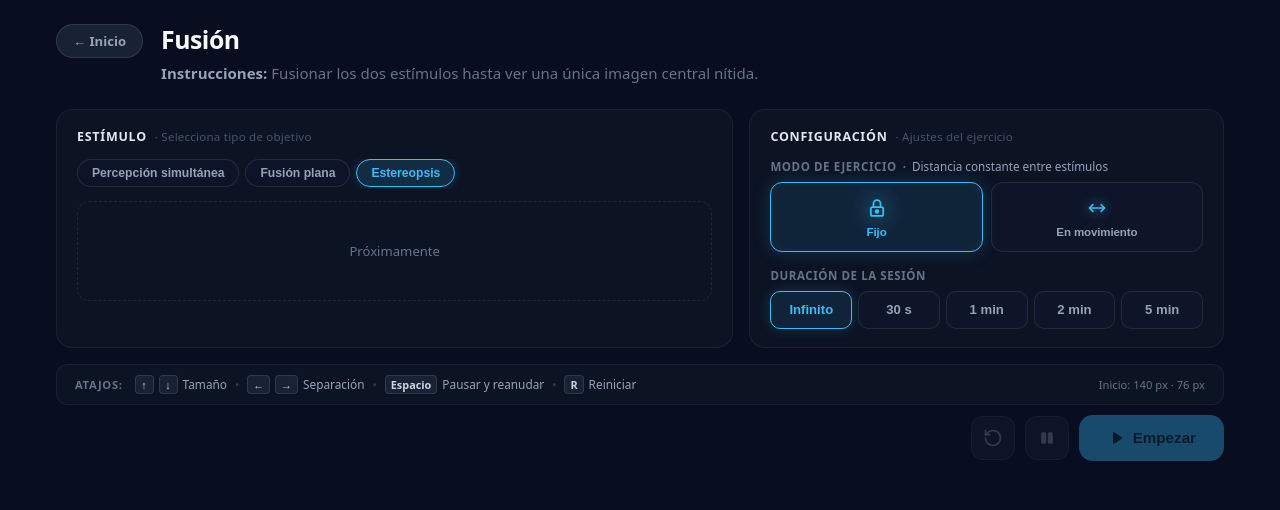
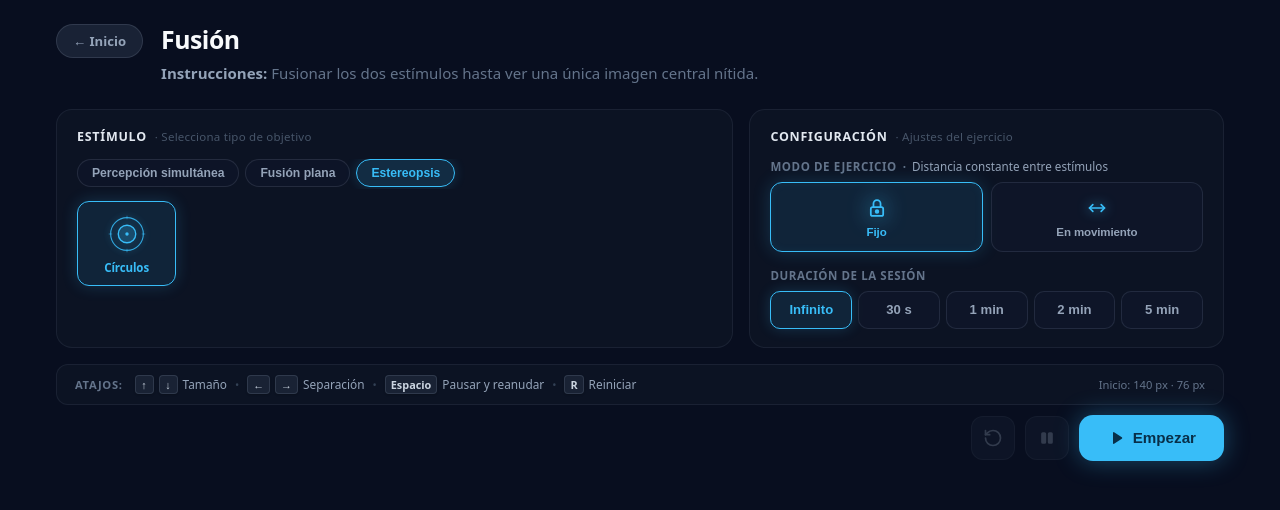
Before and after one commit to belencera/eyevt-app, a Next.js app: page /games/fusion in a window 1280 px wide. Both pictures are taken after a click on the tab "Estereopsis". Shown: the top 510 px of the page. Built offline with nearby package versions, Linux system fonts and the light colour scheme.

Commit message:
Add: círculos concéntricos

```diff
--- /dev/null
+++ b/app/games/fusion/data/stereopsis.js
@@ -0,0 +1,87 @@
+import React from 'react'
+
+/**
+ * Renderiza el estímulo vectorial de anillos concéntricos con disparidad horizontal.
+ *
+ * - Anillo exterior: permanece centrado en (50, 50) en ambos ojos como plano de referencia (disparidad cero).
+ * - Marcas de alineación cardinales: facilitan la correspondencia sensorial y el anclaje fusional.
+ * - Anillo interior y punto central: desplazados horizontalmente según el valor de 'disparity'
+ *   para inducir la percepción de profundidad 3D (relieve hacia el usuario o profundidad hacia el fondo).
+ */
+export function StereoConcentricRingsSVG({ size = 76, disparity = 0, isPreview = false }) {
+  const color = '#38bdf8'
+  const innerCx = 50 + disparity
+
+  return (
+    <div
+      style={{
+        width: size,
+        height: size,
+        display: 'flex',
+        alignItems: 'center',
+        justifyContent: 'center',
+        userSelect: 'none',
+      }}
+    >
+      <svg
+        width={size}
+        height={size}
+        viewBox="0 0 100 100"
+        fill="none"
+        style={{
+          overflow: 'visible',
+          filter: `drop-shadow(0 0 ${isPreview ? '3px' : '6px'} rgba(56, 189, 248, 0.45))`,
+        }}
+      >
+        {/* 1. Anillo Exterior de Referencia (Plano de Pantalla · Disparidad Cero) */}
+        <circle
+          cx="50"
+          cy="50"
+          r="43"
+          stroke={color}
+          strokeWidth="3"
+          opacity="0.85"
+        />
+
+        {/* 2. Marcas Cardinales de Fijación y Alineación */}
+        <line x1="50" y1="3" x2="50" y2="10" stroke={color} strokeWidth="2.2" opacity="0.6" strokeLinecap="round" />
+        <line x1="50" y1="90" x2="50" y2="97" stroke={color} strokeWidth="2.2" opacity="0.6" strokeLinecap="round" />
+        <line x1="3" y1="50" x2="10" y2="50" stroke={color} strokeWidth="2.2" opacity="0.6" strokeLinecap="round" />
+        <line x1="90" y1="50" x2="97" y2="50" stroke={color} strokeWidth="2.2" opacity="0.6" strokeLinecap="round" />
+
+        {/* 3. Anillo Interior con Disparidad Horizontal */}
+        <circle
+          cx={innerCx}
+          cy="50"
+          r="23"
+          stroke={color}
+          strokeWidth="3.6"
+          fill="rgba(56, 189, 248, 0.16)"
+        />
+
+        {/* 4. Punto Central de Enfoque */}
+        <circle
+          cx={innerCx}
+          cy="50"
+          r="4.5"
+          fill={color}
+        />
+      </svg>
+    </div>
+  )
+}
+
+/**
+ * Catálogo de parejas de estímulos para Estereopsis (3er grado de visión binocular).
+ */
+export const STEREOPSIS_PAIRS = [
+  {
+    id: 'concentric-rings',
+    name: 'Círculos',
+    category: 'estereopsis',
+    description: 'Anillo interior flotando en 3D por disparidad retiniana horizontal.',
+    renderLeft: (size = 76) => <StereoConcentricRingsSVG size={size} disparity={-6} />,
+    renderRight: (size = 76) => <StereoConcentricRingsSVG size={size} disparity={6} />,
+    renderPreview: (size = 38) => <StereoConcentricRingsSVG size={size} disparity={0} isPreview />,
+  },
+]
--- a/app/games/fusion/data/stimuliPairs.js
+++ b/app/games/fusion/data/stimuliPairs.js
@@ -1,8 +1,10 @@
 import { SIMULTANEOUS_PERCEPTION_PAIRS } from './simultaneousPerception'
 import { FLAT_FUSION_PAIRS } from './flatFusion'
+import { STEREOPSIS_PAIRS } from './stereopsis'
 
 export { SIMULTANEOUS_PERCEPTION_PAIRS } from './simultaneousPerception'
 export { FLAT_FUSION_PAIRS } from './flatFusion'
+export { STEREOPSIS_PAIRS } from './stereopsis'
 
 export const STIMULI_CATEGORIES = [
   { id: 'percepcion-simultanea', label: 'Percepción simultánea' },
@@ -11,12 +13,13 @@ export const STIMULI_CATEGORIES = [
 ]
 
 /**
- * Catálogo completo de parejas de estímulos para convergencia.
+ * Catálogo completo de parejas de estímulos para Fusión.
  * Agrupa los módulos especializados por grado de visión binocular.
  */
 export const STIMULI_PAIRS = [
   ...SIMULTANEOUS_PERCEPTION_PAIRS,
   ...FLAT_FUSION_PAIRS,
+  ...STEREOPSIS_PAIRS,
 ]
 
 export const FUSION_MODES = [
```
